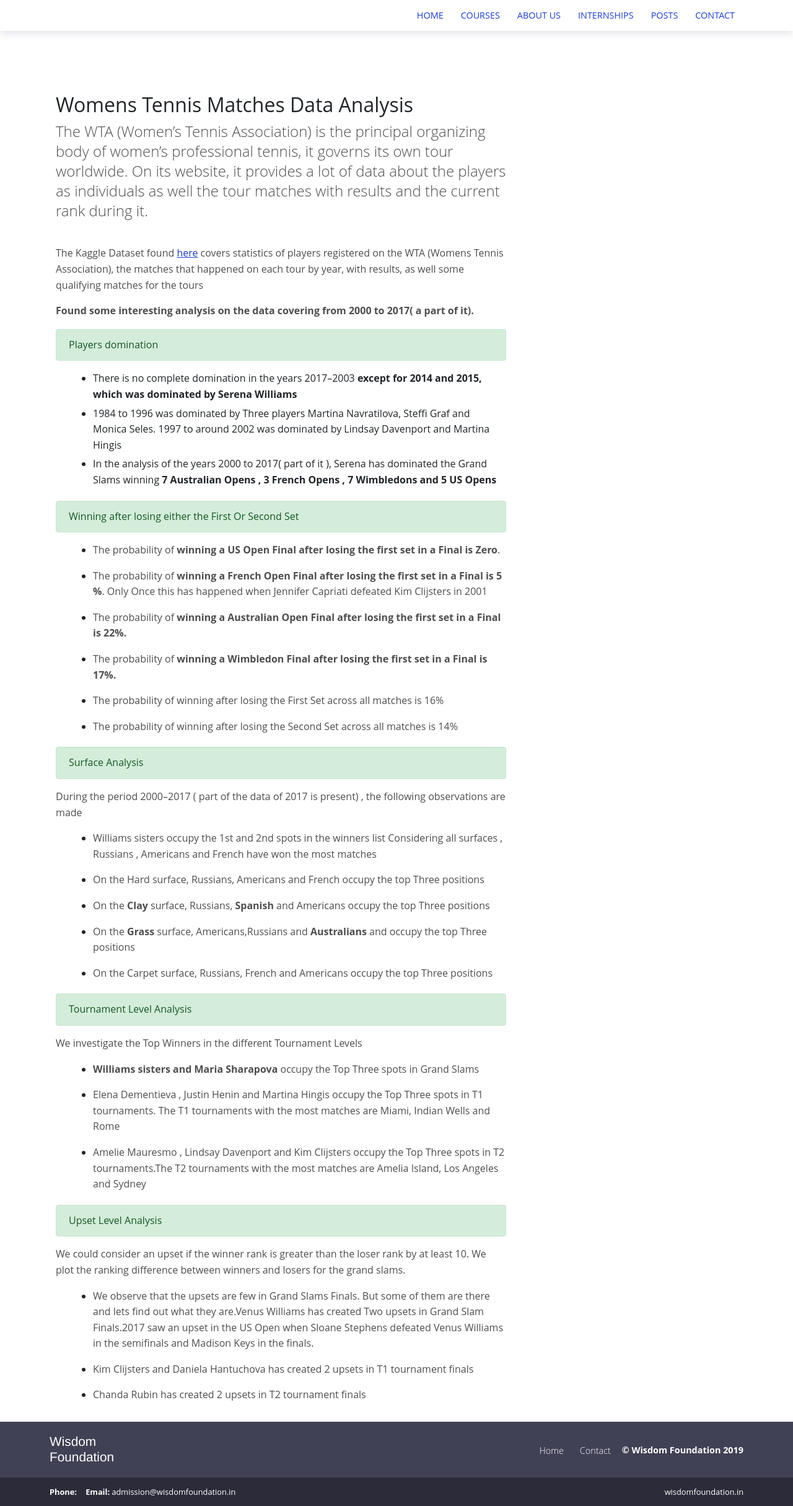
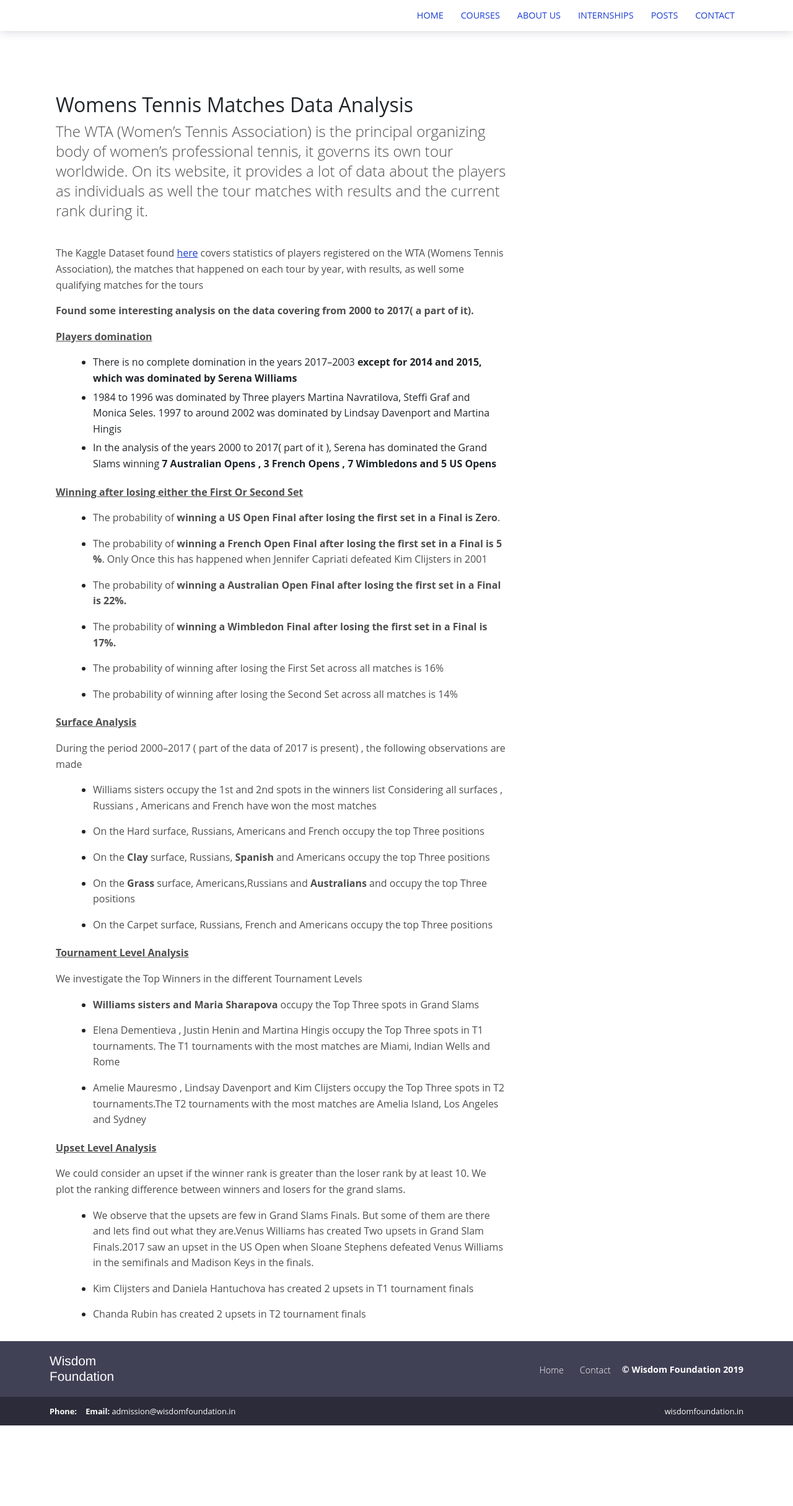
Before and after one commit to knowledgefoundation/knowledgefoundation.github.io, a Jekyll site: the page built from _posts/2019-09-13-womens-tennis.md, in a window 1280 px wide. Shown: the whole page at 62% size. Built offline with Jekyll 4.4.1, drawn with Linux system fonts in a browser that asks for light colours; after the commit the page ends 2300 px from its top, so only the background shows below that.

Commit message:
Womens Tennis Post

```diff
--- a/_posts/2019-09-13-womens-tennis.md
+++ b/_posts/2019-09-13-womens-tennis.md
@@ -14,18 +14,18 @@ The Kaggle Dataset found [here](https://www.kaggle.com/joaoevangelista/wta-match
 
 **Found some interesting analysis on the data covering from 2000 to 2017( a part of it).**
 
-<div class="alert alert-success" role="alert">
-  Players domination
-</div>
+<u>
+  <b>Players domination</b>
+</u>
 
 * There is no complete domination in the years 2017–2003 **except for 2014 and 2015, which was dominated by Serena Williams**
 * 1984 to 1996 was dominated by Three players Martina Navratilova, Steffi Graf and Monica Seles. 1997 to around 2002 was dominated by Lindsay Davenport and Martina Hingis
 * In the analysis of the years 2000 to 2017( part of it ), Serena has dominated the Grand Slams winning **7 Australian Opens , 3 French Opens , 7 Wimbledons and 5 US Opens**
 
-<div class="alert alert-success" role="alert">
- Winning after losing either the First Or Second Set
-</div>
 
+<u>
+  <b>Winning after losing either the First Or Second Set</b>
+</u>
 
 * The probability of **winning a US Open Final after losing the first set in a Final is Zero**.
 
@@ -39,9 +39,9 @@ The Kaggle Dataset found [here](https://www.kaggle.com/joaoevangelista/wta-match
 
 * The probability of winning after losing the Second Set across all matches is 14%
 
-<div class="alert alert-success" role="alert">
- Surface Analysis
-</div>
+<u>
+  <b>Surface Analysis</b>
+</u>
 
 
 During the period 2000–2017 ( part of the data of 2017 is present) , the following observations are made
@@ -57,10 +57,9 @@ Considering all surfaces , Russians , Americans and French have won the most mat
 
 * On the Carpet surface, Russians, French and Americans occupy the top Three positions
 
-<div class="alert alert-success" role="alert">
- Tournament Level Analysis
-</div>
-
+<u>
+  <b>Tournament Level Analysis</b>
+</u>
 
 We investigate the Top Winners in the different Tournament Levels
 
@@ -70,9 +69,10 @@ We investigate the Top Winners in the different Tournament Levels
 
 * Amelie Mauresmo , Lindsay Davenport and Kim Clijsters occupy the Top Three spots in T2 tournaments.The T2 tournaments with the most matches are Amelia Island, Los Angeles and Sydney
 
-<div class="alert alert-success" role="alert">
- Upset Level Analysis
-</div>
+<u>
+  <b>Upset Level Analysis</b>
+</u>
+
 
 We could consider an upset if the winner rank is greater than the loser rank by at least 10. We plot the ranking difference between winners and losers for the grand slams.
 
--- a/assets/css/style.scss
+++ b/assets/css/style.scss
@@ -32,7 +32,7 @@
 // @import "bootstrap/pagination";
 // @import "bootstrap/badge";
 // @import "bootstrap/jumbotron";
-@import "bootstrap/alert";
+// @import "bootstrap/alert";
 // @import "bootstrap/progress";
 // @import "bootstrap/media";
 // @import "bootstrap/list-group";
```
